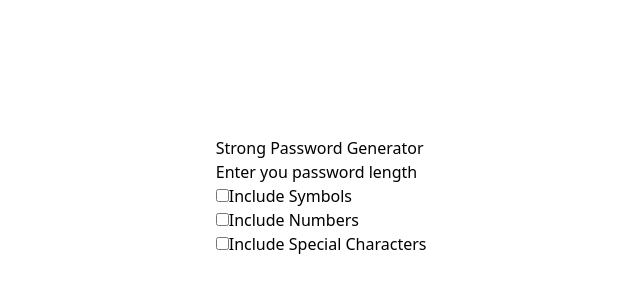
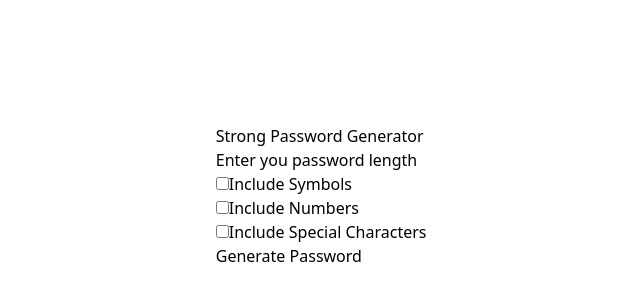
Before and after one commit to pxycknomdictator/password-generator, a React (Vite) app: page / in a window 1280 px wide. Shown: the part 204-504 px from the top of the page, without its empty margins (208-848 px from the left). Built offline with nearby package versions, Linux system fonts and the light colour scheme.

Commit message:
added password generate button component

```diff
--- a/src/App.tsx
+++ b/src/App.tsx
@@ -2,6 +2,7 @@ import { FC } from "react";
 import { Heading } from "./components/Heading";
 import { Input } from "./components/Input";
 import { CheckBoxes } from "./components/CheckBoxes";
+import { GeneratePasswordButton } from "./components/GeneratePasswordButton";
 
 export const App: FC = () => (
   <main className="w-screen h-screen grid place-items-center">
@@ -9,6 +10,7 @@ export const App: FC = () => (
       <Heading />
       <Input />
       <CheckBoxes />
+      <GeneratePasswordButton />
     </section>
   </main>
 );
--- /dev/null
+++ b/src/components/GeneratePasswordButton.tsx
@@ -0,0 +1,7 @@
+export const GeneratePasswordButton = () => {
+  return (
+    <div>
+      <button type="submit">Generate Password</button>
+    </div>
+  );
+};
```
